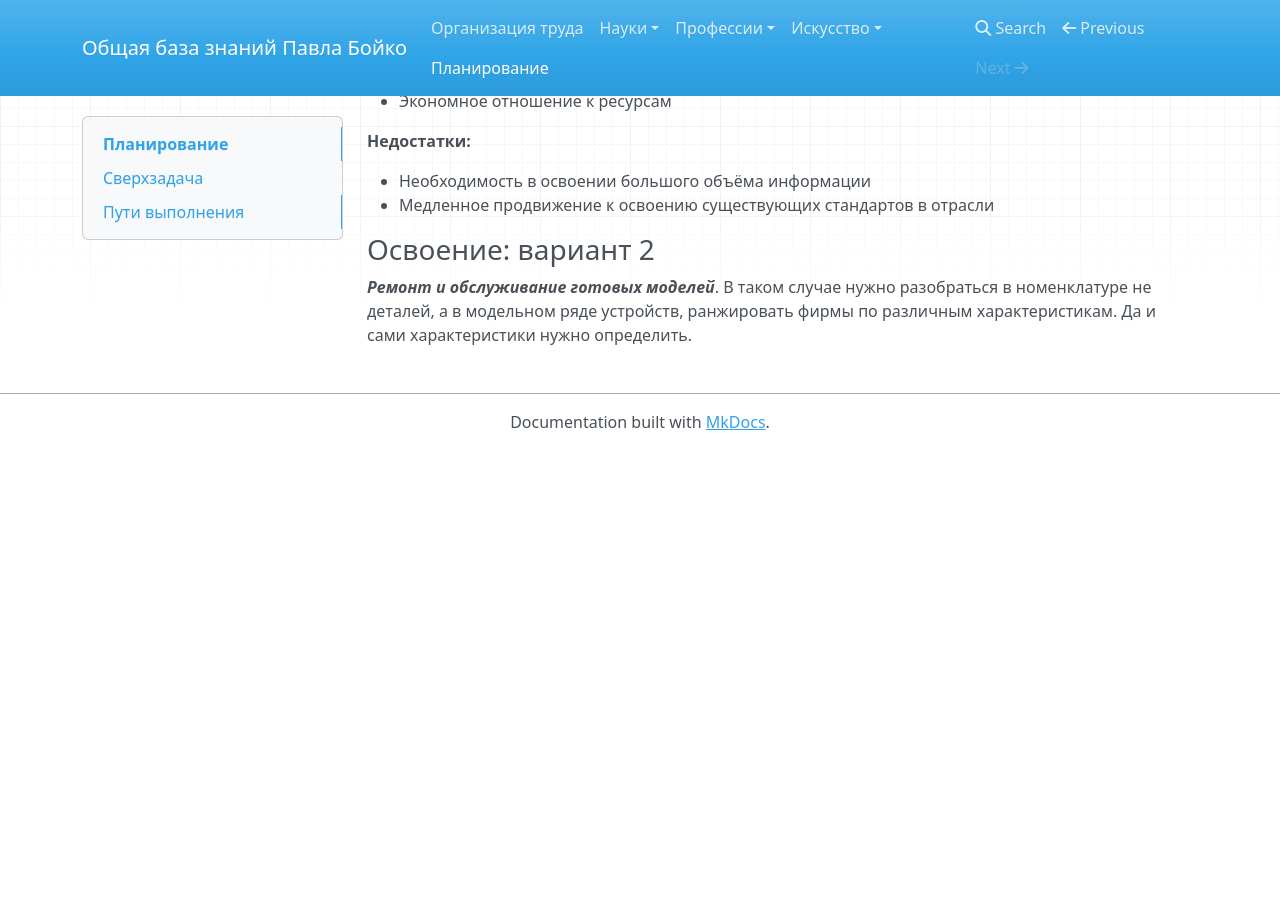
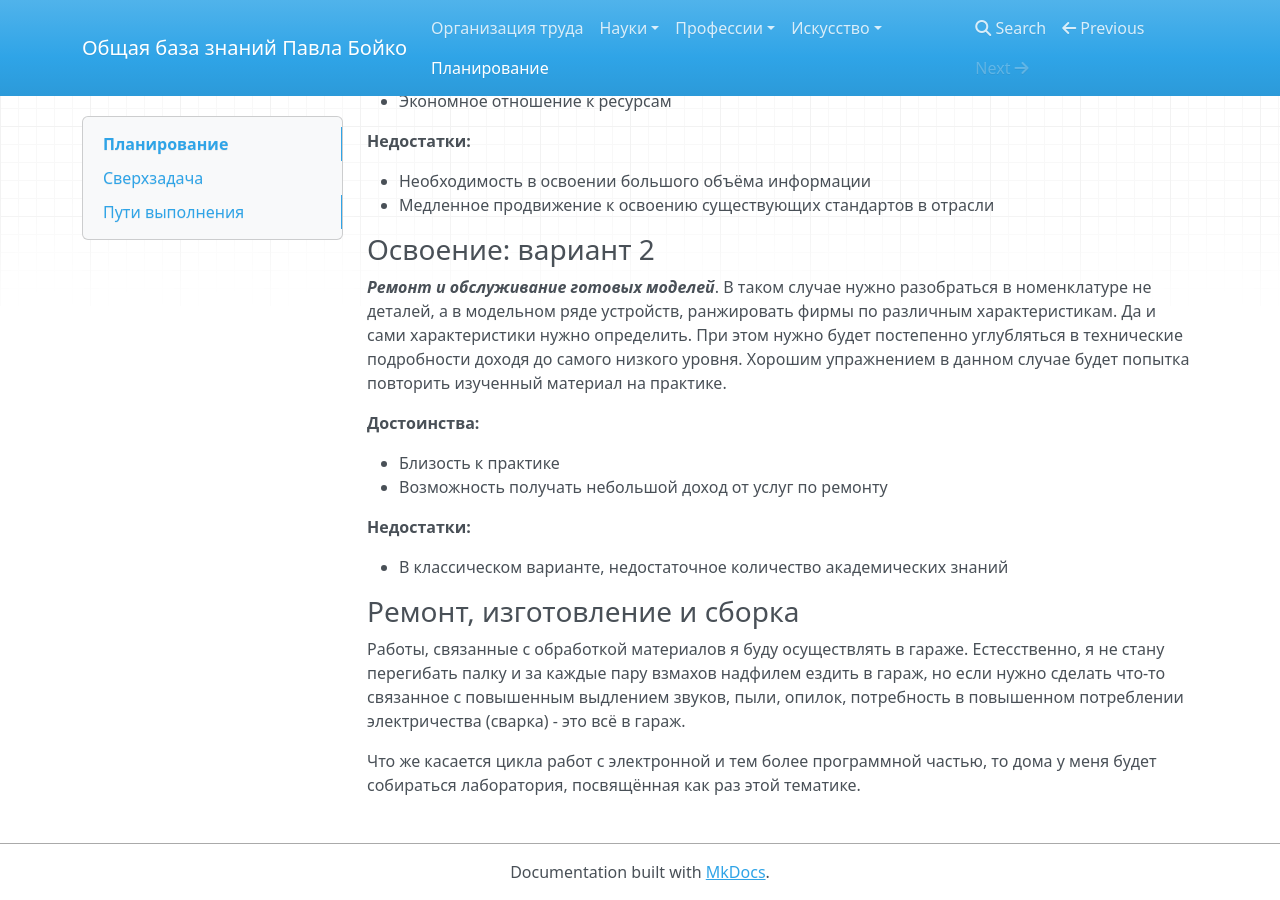
Before and after one commit to boyko1989/wiki-all, an MkDocs documentation site: the page built from docs/plans/README.md, in a window 1280 px wide and 900 px high, scrolled down 1261 px. Built offline with MkDocs 1.6.1, drawn with Linux system fonts in a browser that asks for light colours; nearby versions of some CDN libraries; before the commit the page ends 1711 px from its top, so only the background shows below that; some of the changed text lies outside the part shown.

Commit message:
Начал записывать план по гаражу

```diff
--- a/docs/plans/README.md
+++ b/docs/plans/README.md
@@ -4,7 +4,7 @@
 
 На данный момент у меня есть желание создавать роботизированные системы: программное обеспечение и материальное оснащение. Для этого у меня есть некоторые предпосылки:
 
-- Наличие небольшой площади подходящей под единичное производство;
+- Наличие [небольшой площади](garage.md) подходящей под единичное производство;
 - Некоторый опыт работы руками;
 - Основные технические знания;
 - Навыки в информационных технологиях;
@@ -42,4 +42,19 @@
 
 ### Освоение: вариант 2
 
-**_Ремонт и обслуживание готовых моделей_**. В таком случае нужно разобраться в номенклатуре не деталей, а в модельном ряде устройств, ранжировать фирмы по различным характеристикам. Да и сами характеристики нужно определить.
+**_Ремонт и обслуживание готовых моделей_**. В таком случае нужно разобраться в номенклатуре не деталей, а в модельном ряде устройств, ранжировать фирмы по различным характеристикам. Да и сами характеристики нужно определить. При этом нужно будет постепенно углубляться в технические подробности доходя до самого низкого уровня. Хорошим упражнением в данном случае будет попытка повторить изученный материал на практике.
+
+**Достоинства:**
+
+- Близость к практике
+- Возможность получать небольшой доход от услуг по ремонту
+
+**Недостатки:**
+
+- В классическом варианте, недостаточное количество академических знаний
+
+### Ремонт, изготовление и сборка
+
+Работы, связанные с обработкой материалов я буду осуществлять в гараже. Естесственно, я не стану перегибать палку и за каждые пару взмахов надфилем ездить в гараж, но если нужно сделать что-то связанное с повышенным выдлением звуков, пыли, опилок, потребность в повышенном потреблении электричества (сварка) - это всё в гараж.
+
+Что же касается цикла работ с электронной и тем более программной частью, то дома у меня будет собираться лаборатория, посвящённая как раз этой тематике.
```
Also changed, not shown: docs/plans/garage.md (added, +60 -0 lines).
